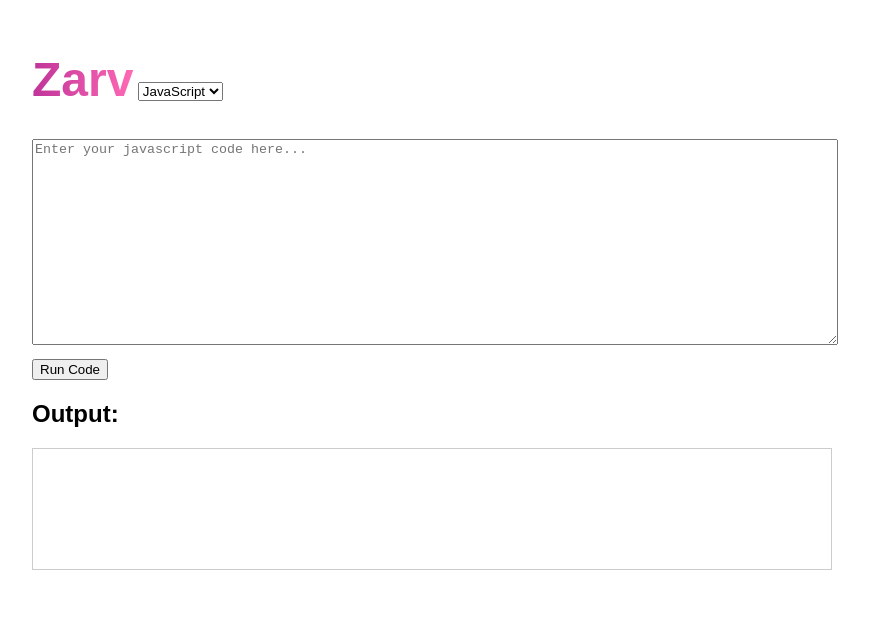
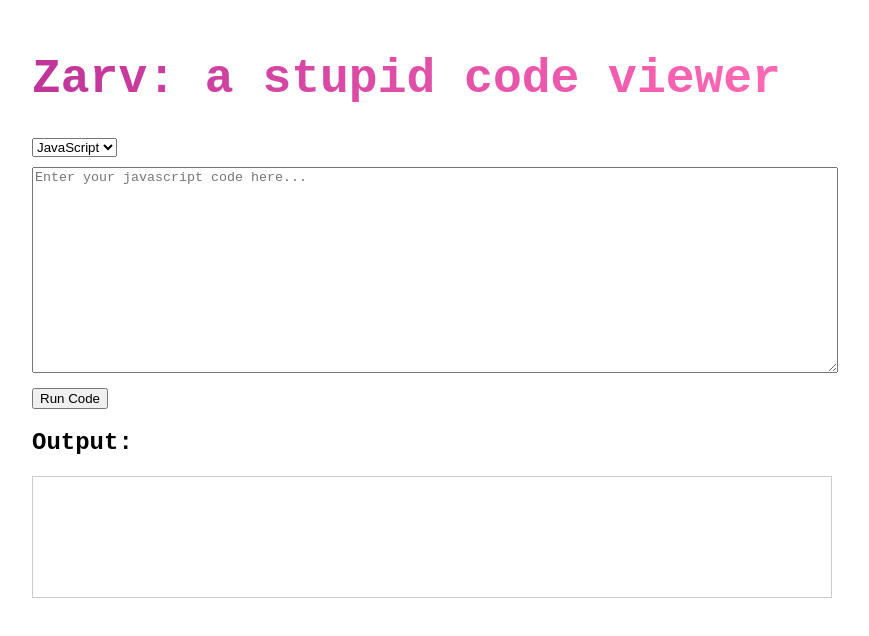
Before and after one commit to EliteCronax/zarv, a plain HTML site: page index.html in a window 1280 px wide. Shown: the whole page, without its empty margins (208-1077 px from the left). Drawn offline with Linux system fonts and the light colour scheme.

Commit message:
Update index.html

```diff
--- a/index.html
+++ b/index.html
@@ -6,7 +6,7 @@
     <title>Zarv</title>
     <style>
         body {
-            font-family: Arial, sans-serif;
+            font-family: monospace, sans-serif;
             max-width: 800px;
             margin: 0 auto;
             padding: 20px;
@@ -47,7 +47,7 @@
     </style>
 </head>
 <body>
-    <h1>Zarv</h1>
+    <h1>Zarv: a stupid code viewer                                 </h1>
     <select id="languageSelect">
         <option value="javascript">JavaScript</option>
         <option value="python">Python</option>
```
